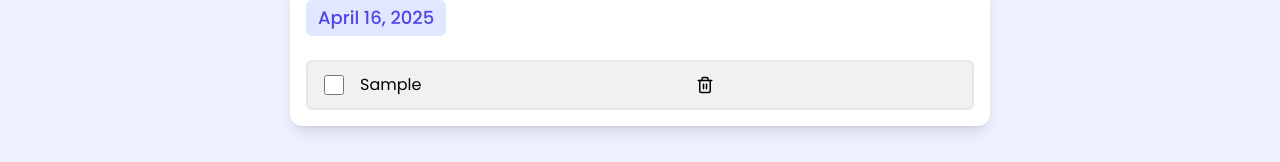
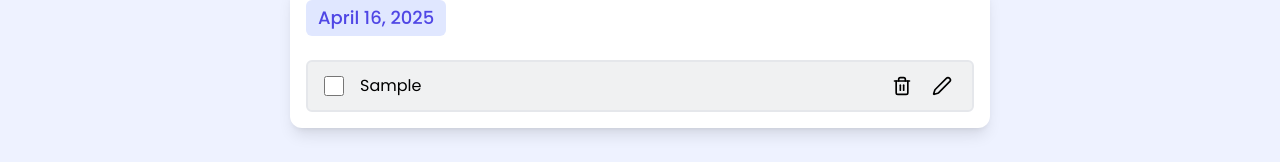
Before and after one commit to Nitheesh029/Todo-List, a React (Vite) app: page / in a window 1280 px wide. Both pictures are taken after typing "Sample" into the empty fields and a click on the button "Add". Shown: the part 268-430 px from the top of the page. Built offline with nearby package versions, Linux system fonts and the light colour scheme.

Commit message:
Final Modification on the todo items ui

```diff
--- a/src/components/TodoItems.jsx
+++ b/src/components/TodoItems.jsx
@@ -1,6 +1,6 @@
 import React, { useState, useEffect } from "react";
 
-import { Trash2, pen } from "lucide-react";
+import { Trash2, Pen } from "lucide-react";
 import { useTodo } from "../context";
 const TodoItems = ({ todo }) => {
   const { deleteTodo, updateTodo, toggleCompleted } = useTodo();
@@ -16,7 +16,7 @@ const TodoItems = ({ todo }) => {
 
   return (
     <div
-      className="border-2 bg-gray-500/10 text-black backdrop-blur-lg text-lg w-full px-4 py-2.5 flex items-center gap-2 rounded-md"
+      className="border-2 bg-gray-500/10 text-black backdrop-blur-lg text-lg w-full md:px-4 px-2 py-2.5 flex items-center gap-2 rounded-md"
       key={todo.id}
     >
       <input
@@ -30,16 +30,16 @@ const TodoItems = ({ todo }) => {
       />
       <input
         type="text"
-        className={` bg-transparent px-2 outline-none truncate text-sm sm:text-base ${
+        className={` bg-transparent px-2 outline-none truncate text-sm sm:text-base flex-1 ${
           isCompleted ? "line-through" : ""
-        }`}
+        } ${isEditable ? "" : "ring-2 ring-black"}`}
         value={todoMsg}
         readOnly={isEditable}
         onChange={(e) => {
           setTodoMsg(e.target.value);
         }}
       />
-      <div className="flex items-center gap-1">
+      <div className="flex items-center md:gap-3 gap-0.5">
         <button
           className="hover:text-indigo-500 transition-colors p-1 flex-shrink-0"
           onClick={() => {
@@ -47,14 +47,14 @@ const TodoItems = ({ todo }) => {
           }}
           aria-label="Delete todo"
         >
-          <Trash2 size={18} />
+          <Trash2 className="md:size-[20px] size-[15px]" />
         </button>
         <button
           onClick={edit}
           className="p-1 flex-shrink-0 hover:text-indigo-500 transition-colors"
           aria-label="Edit todo"
         >
-          <pen />
+          <Pen className="md:size-[20px] size-[15px]" />
         </button>
       </div>
     </div>
```
